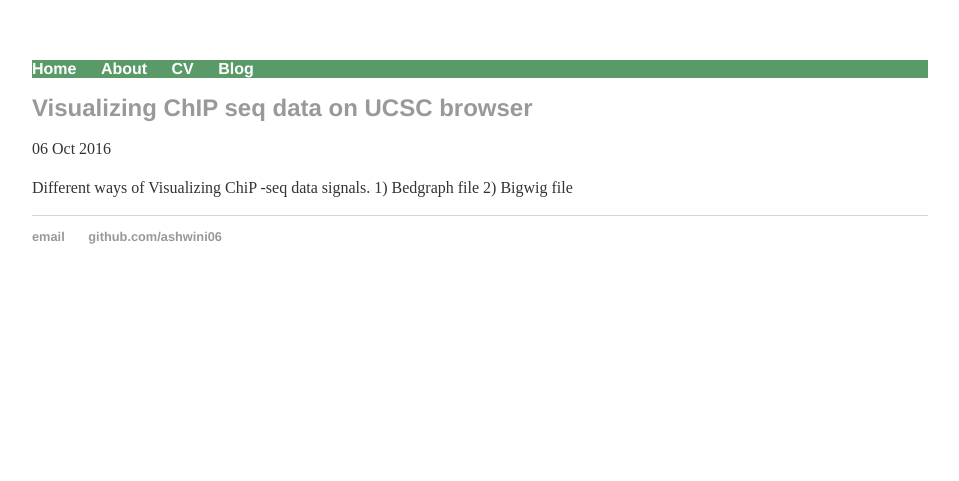
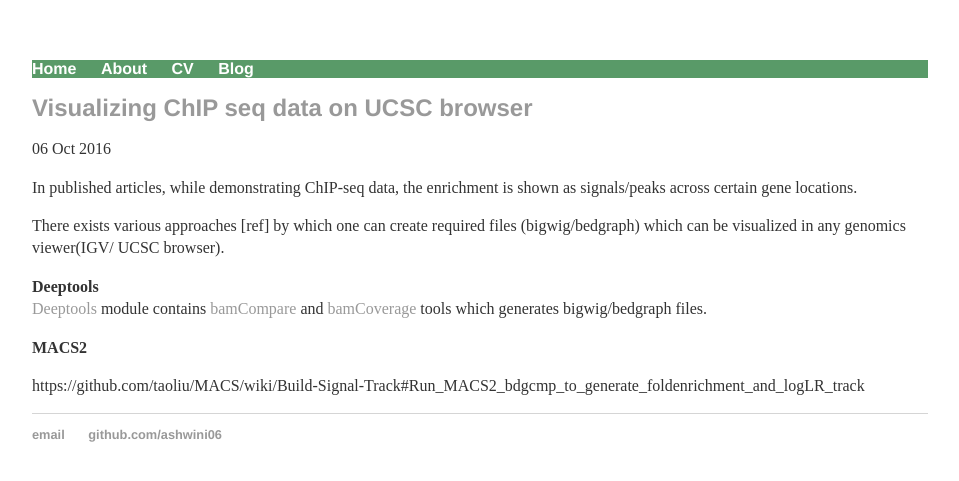
Before and after one commit to ashwini06/ashwini06.github.io, a Jekyll site: the page built from _posts/2016-10-07-Visualizing_ChIP-Seq_data_on_UCSC.md, in a window 1280 px wide. Shown: the top 481 px of the page, without its empty margins (160-1119 px from the left). Built offline with Jekyll 4.4.1, drawn with Linux system fonts in a browser that asks for light colours.

Commit message:
Update 2016-10-07-Visualizing_ChIP-Seq_data_on_UCSC.md

```diff
--- a/_posts/2016-10-07-Visualizing_ChIP-Seq_data_on_UCSC.md
+++ b/_posts/2016-10-07-Visualizing_ChIP-Seq_data_on_UCSC.md
@@ -4,6 +4,14 @@ title: "Visualizing ChIP seq data on UCSC browser"
 date: 2016-10-06
 ---
 
-Different ways of Visualizing ChiP -seq data signals.
-1)  Bedgraph  file
-2)  Bigwig file
+In  published articles, while demonstrating  ChIP-seq data, the enrichment is shown as signals/peaks  across certain gene locations.
+
+There exists various approaches [ref] by which one can create required files (bigwig/bedgraph) which can be visualized in any genomics viewer(IGV/ UCSC browser).
+
+**Deeptools**
+[Deeptools](http://deeptools.readthedocs.io/en/latest/index.html) module contains [bamCompare](http://deeptools.readthedocs.io/en/latest/content/tools/bamCoverage.html) and [bamCoverage](http://deeptools.readthedocs.io/en/latest/content/tools/bamCompare.html) tools which generates bigwig/bedgraph files.
+
+
+**MACS2**
+
+https://github.com/taoliu/MACS/wiki/Build-Signal-Track#Run_MACS2_bdgcmp_to_generate_foldenrichment_and_logLR_track
```
